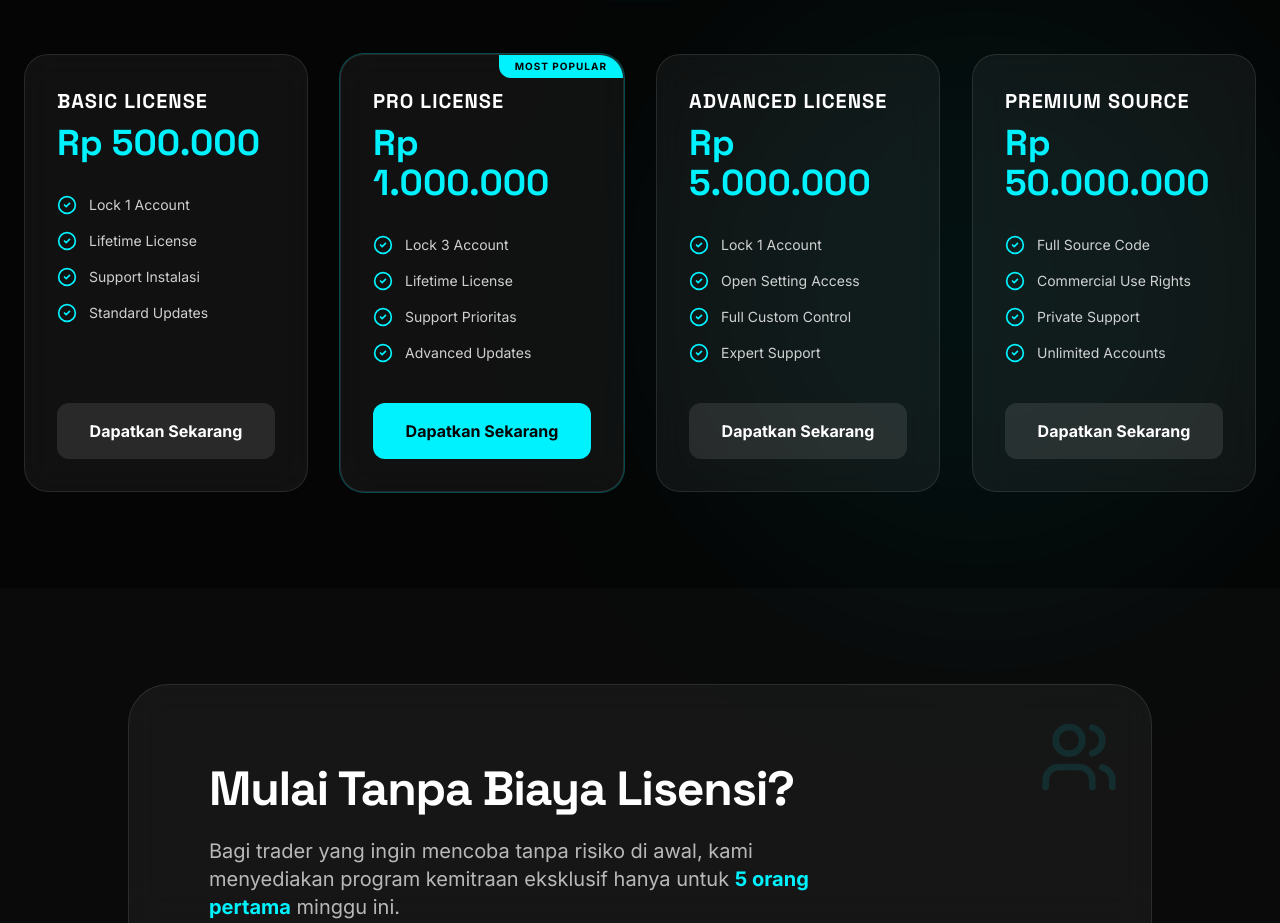
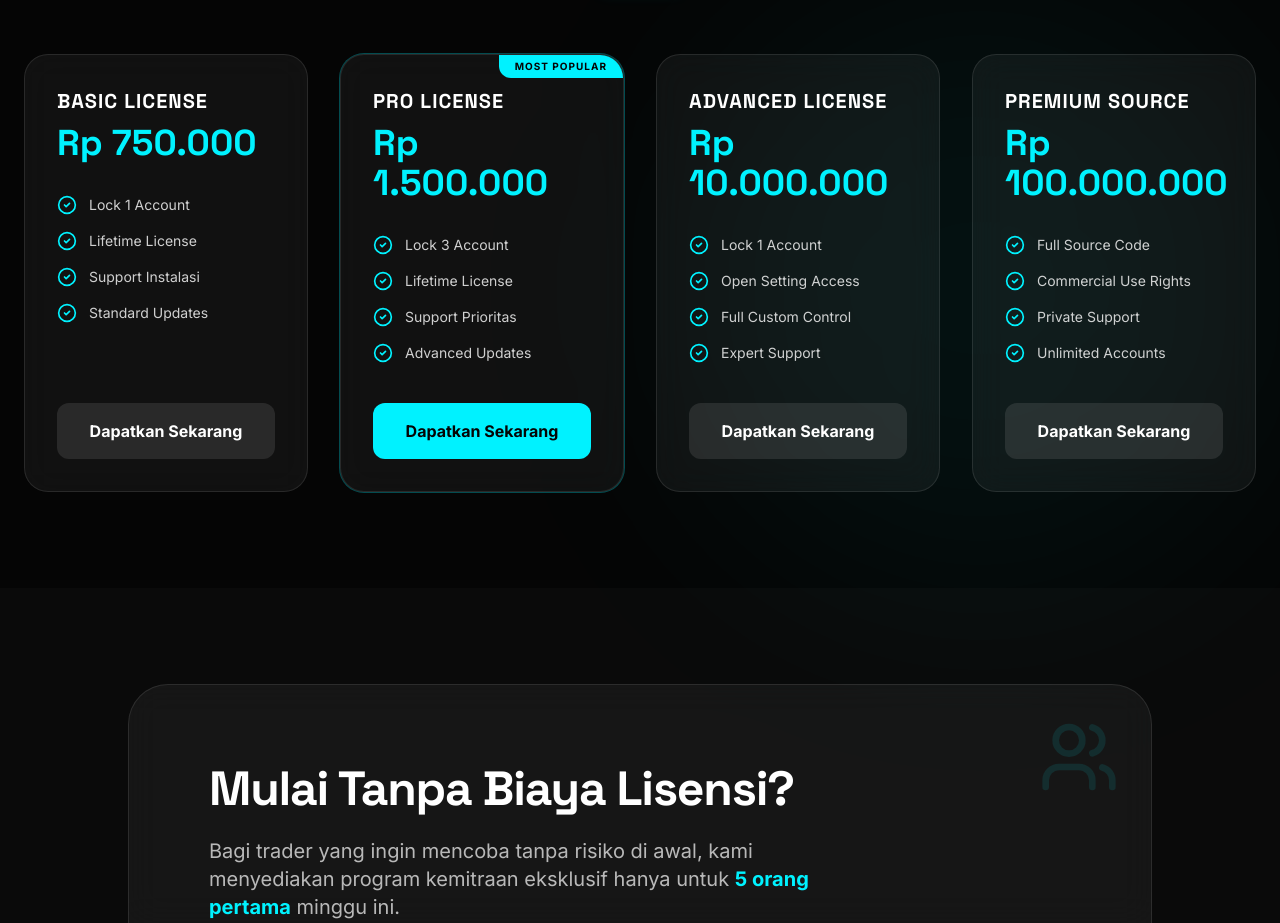
Before and after one commit to hbibseven/Heohunter, a React (Vite) app: page / in a window 1280 px wide. Shown: the part 5120-6043 px from the top of the page. Built offline with nearby package versions, Linux system fonts and the light colour scheme.

Commit message:
feat: Update Heohunter EA pricing
Adjusted the pricing for all Heohunter EA license tiers to reflect new value propositions and market positioning.

```diff
--- a/src/App.tsx
+++ b/src/App.tsx
@@ -553,7 +553,7 @@ export default function App() {
           <div className="grid md:grid-cols-2 lg:grid-cols-4 gap-8">
             <PricingCard
               title="Basic License"
-              price="Rp 500.000"
+              price="Rp 750.000"
               features={[
                 "Lock 1 Account",
                 "Lifetime License",
@@ -564,7 +564,7 @@ export default function App() {
             />
             <PricingCard
               title="Pro License"
-              price="Rp 1.000.000"
+              price="Rp 1.500.000"
               features={[
                 "Lock 3 Account",
                 "Lifetime License",
@@ -576,7 +576,7 @@ export default function App() {
             />
             <PricingCard
               title="Advanced License"
-              price="Rp 5.000.000"
+              price="Rp 10.000.000"
               features={[
                 "Lock 1 Account",
                 "Open Setting Access",
@@ -587,7 +587,7 @@ export default function App() {
             />
             <PricingCard
               title="Premium Source"
-              price="Rp 50.000.000"
+              price="Rp 100.000.000"
               features={[
                 "Full Source Code",
                 "Commercial Use Rights",
```
